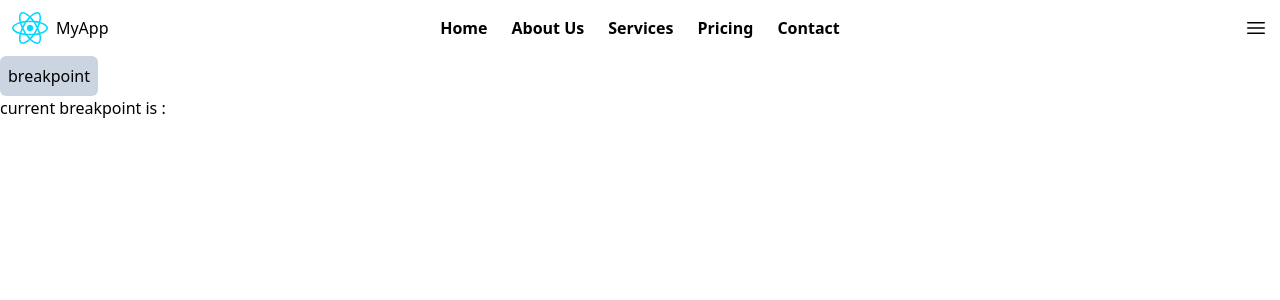
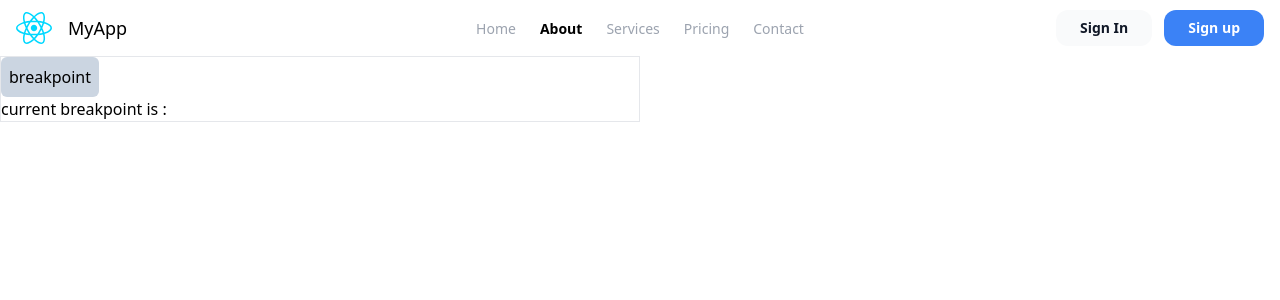
Before and after one commit to akladyous/react-design-patterns, a React (Create React App) app in the folder navbar/: page / in a window 1280 px wide. Shown: the top 300 px of the page. Built offline with nearby package versions, Linux system fonts and the light colour scheme.

Commit message:
navbar tailwind

```diff
--- a/navbar/src/components/Home.jsx
+++ b/navbar/src/components/Home.jsx
@@ -1,5 +1,6 @@
 import React from "react";
-import Navbar from "./Navbar.jsx";
+// import Navbar from "./Navbar.jsx";
+import Navbar from "./NavTemplate.jsx";
 
 export default class Home extends React.Component {
 
@@ -26,11 +27,14 @@ export default class Home extends React.Component {
         return (
             <>
                 <Navbar />
-                <button className="w-fit p-2 rounded-md bg-slate-300" onClick={() => {
-                    this.getBreakPoint()
-                    this.myRef.current.textContent = `Current BreakPoint is ${this.state.breaPoint}`
-                }}>breakpoint</button>
-                <p className="outline-1" ref={this.myRef}>current breakpoint is : {this.state.breaPoint}</p>
+                <div className="h-1/2 w-1/2 border border-gray-200">
+
+                    <button className="w-fit p-2 rounded-md bg-slate-300" onClick={() => {
+                        this.getBreakPoint()
+                        this.myRef.current.textContent = `Current BreakPoint is ${this.state.breaPoint}`
+                    }}>breakpoint</button>
+                    <p className="outline-1" ref={this.myRef}>current breakpoint is : {this.state.breaPoint}</p>
+                </div>
             </>
         )
     }
--- a/navbar/src/components/NavTemplate.jsx
+++ b/navbar/src/components/NavTemplate.jsx
@@ -1,8 +1,8 @@
 import { useEffect, useRef } from 'react';
-import logo from './assets/react.svg';
+import logo from '../assets/react.svg';
 // import './App.css';
 
-function App() {
+export default function Navbar() {
     const navbarMenuRef = useRef(null)
     function toggleMenu(elementRef) {
         elementRef.current.classList.toggle('hidden')
@@ -154,5 +154,3 @@ function App() {
         </header>
     );
 }
-
-export default App;
--- a/navbar/src/components/Navbar.jsx
+++ b/navbar/src/components/Navbar.jsx
@@ -19,7 +19,7 @@ export default function Navbar() {
                     </div>
                 </div>
                 {/* ----------  */}
-                <nav className="absolute flex flex-col top-14 z-100 md:top-1/2 md:left-1/2 md:transform md:-translate-y-1/2 md:-translate-x-1/2 md:mx-auto md:flex-row md:items-center md:w-auto md:space-x-6">
+                <nav className="hidden md:absolute md:flex md:items-center md:top-1/2 md:left-1/2 md:transform md:-translate-y-1/2 md:-translate-x-1/2 md:mx-auto md:w-auto md:space-x-6">
                     <a className="text-md font-semibold my-2" href="/">
                         Home
                     </a>
@@ -46,7 +46,7 @@ export default function Navbar() {
                     </button>
                 </div>
             </div>
-            {/* <nav className="hidden bg-red-100 pl-4">
+            <nav className="hidden bg-red-100 pl-4 sm:flex sm:flex-col z-50">
                 <a
                     className="block py-3 text-sm font-semibold hover:bg-blue-50 hover:text-blue-600 rounded"
                     href="/"
@@ -77,7 +77,7 @@ export default function Navbar() {
                 >
                     Contact
                 </a>
-            </nav > */}
+            </nav >
         </header >
     );
 }
```
